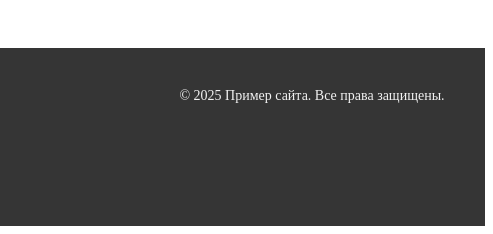
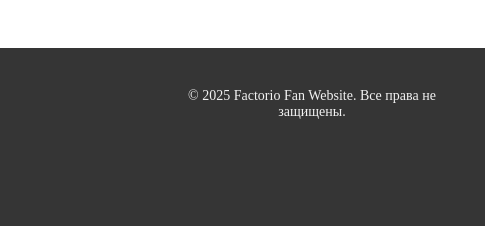
Before and after one commit to vakilion/testPrj, a plain HTML site: page index.html in a window 1280 px wide. Shown: the part 2494-2728 px from the top of the page, 787-1280 px from the left. Drawn offline with Linux system fonts and the light colour scheme.

Commit message:
no copyrited

```diff
--- a/index.html
+++ b/index.html
@@ -189,7 +189,7 @@
             </div>
         </div>
         <div class="footer-column">
-            <p class="copyright">&copy; 2025 Пример сайта. Все права защищены.</p>
+            <p class="copyright">&copy; 2025 Factorio Fan Website. Все права не защищены.</p>
         </div>
     </footer>
 </body>
```
